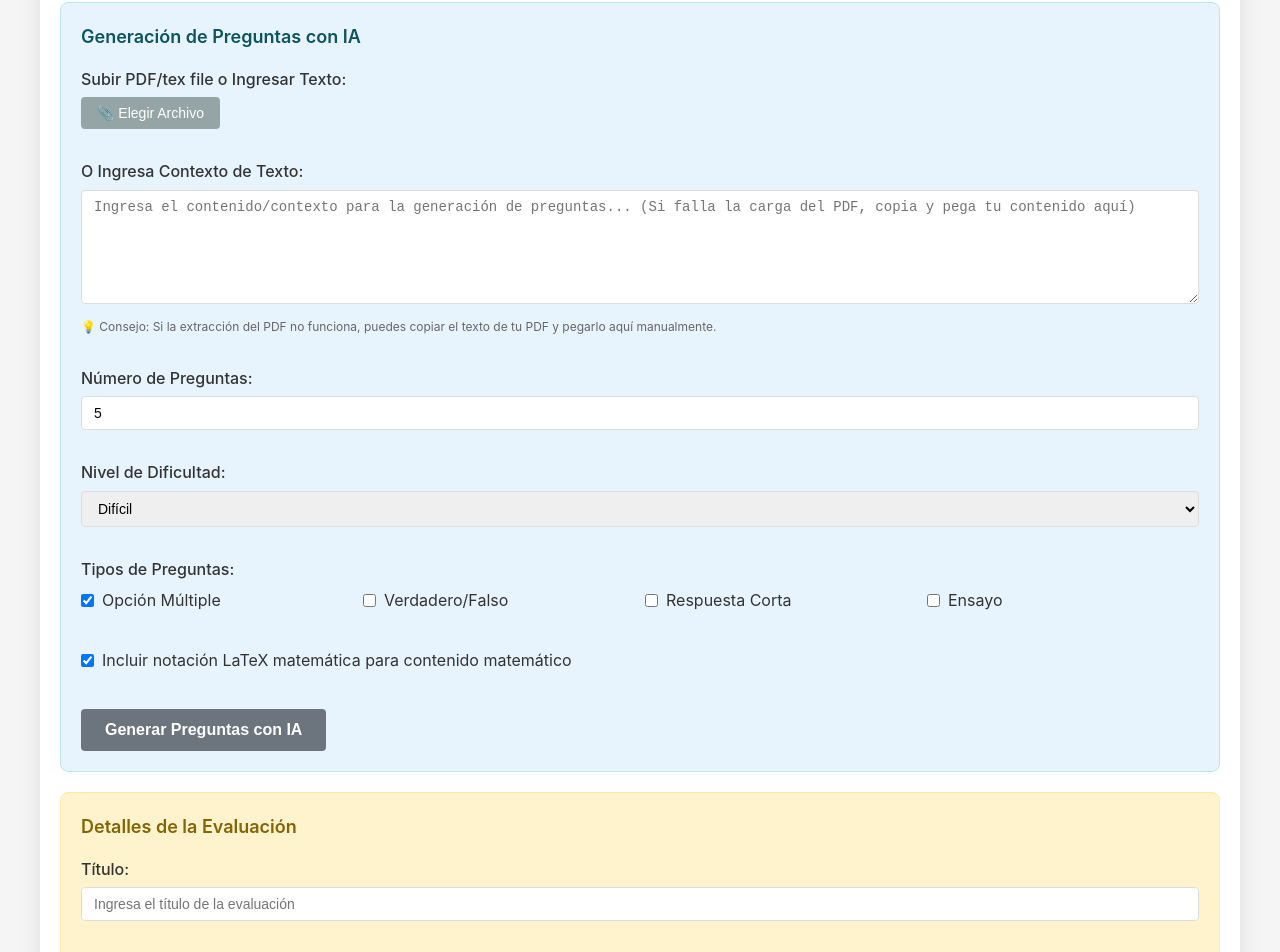
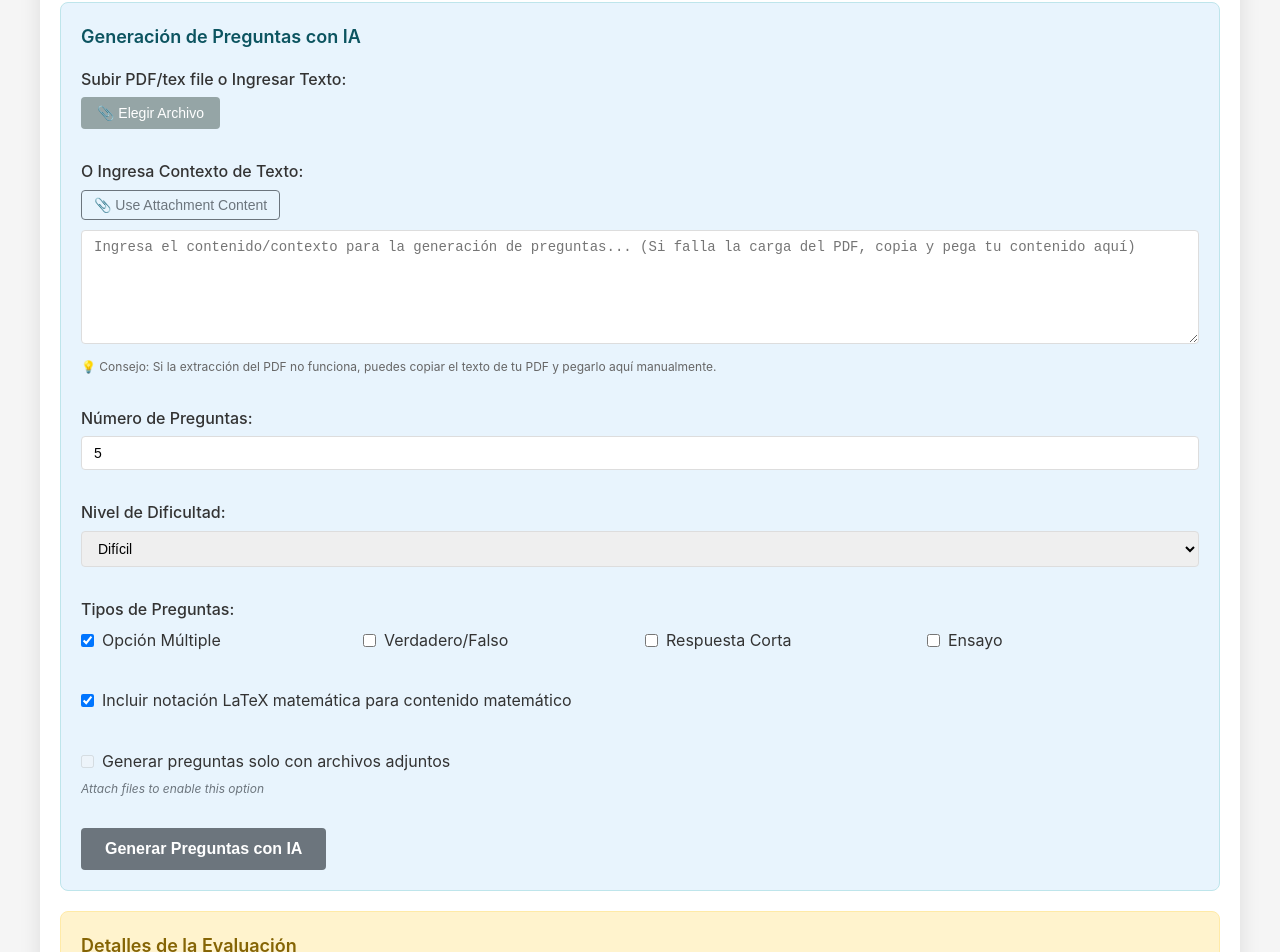
Before and after one commit to pinkfloydsito/ai2qti-canvas, a Svelte app: page / in a window 1280 px wide. Shown: the part 309-1261 px from the top of the page. Built offline with nearby package versions, Linux system fonts and the light colour scheme.

Commit message:
jsonrepair added

```diff
--- a/package.json
+++ b/package.json
@@ -48,6 +48,7 @@
     "@google/genai": "^1.10.0",
     "@google/generative-ai": "^0.2.0",
     "electron-log": "^5.4.1",
+    "jsonrepair": "^3.13.0",
     "katex": "^0.16.0",
     "marked": "^12.0.0",
     "node-fetch": "^2.7.0",
--- a/src/components/AIGeneration.svelte
+++ b/src/components/AIGeneration.svelte
@@ -10,6 +10,15 @@
   let llmConfig = $llmStore;
   let fileInput;
   let attachedFiles = [];
+  let useAttachmentOnly = false;
+
+  // Default prompt for attachment-only mode
+  const attachmentOnlyPrompt = `Generar preguntas basadas únicamente en los archivos adjuntos.
+      No usar texto adicional, considerar uso de las tildes, sen en vez de sin para las funciones in latex. Considerar que los ejercicios empiezan en \\begin{ejerc}, tomar todos los ejercicios y no solo el primero.
+      No usar el texto de contexto, solo los archivos adjuntos.`;
+
+  // Reactive variable to track if files are attached
+  $: hasAttachedFiles = attachedFiles.length > 0 || aiParams.fileName;
 
   // Subscribe to store changes
   aiGenerationStore.subscribe((value) => {
@@ -61,6 +70,11 @@
     if (fileInput) {
       fileInput.value = "";
     }
+
+    // If attachment-only mode is enabled, update context text
+    if (useAttachmentOnly && hasAttachedFiles) {
+      aiGenerationActions.updateParams({ contextText: attachmentOnlyPrompt });
+    }
   }
 
   function triggerFileUpload() {
@@ -69,6 +83,11 @@
 
   function removeFile(index) {
     attachedFiles = attachedFiles.filter((_, i) => i !== index);
+
+    // If no files remain and attachment-only mode is enabled, clear context text
+    if (attachedFiles.length === 0 && useAttachmentOnly) {
+      aiGenerationActions.updateParams({ contextText: "" });
+    }
   }
 
   function handleContextTextChange(event) {
@@ -103,6 +122,23 @@
 
   function handleIncludeMathChange(event) {
     aiGenerationActions.updateParams({ includeMath: event.target.checked });
+  }
+
+  function handleAttachmentOnlyChange(event) {
+    useAttachmentOnly = event.target.checked;
+
+    if (useAttachmentOnly && hasAttachedFiles) {
+      // Set the default prompt when enabling attachment-only mode
+      aiGenerationActions.updateParams({ contextText: attachmentOnlyPrompt });
+    } else if (!useAttachmentOnly) {
+      // Clear the prompt when disabling attachment-only mode
+      aiGenerationActions.updateParams({ contextText: "" });
+    }
+  }
+
+  function useAttachmentOnlyPrompt() {
+    aiGenerationActions.updateParams({ contextText: attachmentOnlyPrompt });
+    useAttachmentOnly = true;
   }
 
   async function generateQuestions() {
@@ -144,6 +180,11 @@
     aiGenerationActions.clearPdf();
     if (fileInput) {
       fileInput.value = "";
+    }
+
+    // If attachment-only mode is enabled and no files remain, clear context text
+    if (useAttachmentOnly && !hasAttachedFiles) {
+      aiGenerationActions.updateParams({ contextText: "" });
     }
   }
 </script>
@@ -204,6 +245,16 @@
 
     <div class="form-group">
       <label for="contextText">{$t("aiGeneration.contextText")}</label>
+      <div class="context-controls">
+        <button
+          class="btn btn-outline"
+          type="button"
+          on:click={useAttachmentOnlyPrompt}
+          disabled={!hasAttachedFiles}
+        >
+          📎 Use Attachment Content
+        </button>
+      </div>
       <textarea
         id="contextText"
         placeholder={$t("aiGeneration.contextPlaceholder")}
@@ -222,8 +273,14 @@
         value={aiParams.questionCount}
         min="1"
         max="20"
+        disabled={hasAttachedFiles && useAttachmentOnly}
         on:input={handleQuestionCountChange}
       />
+      {#if hasAttachedFiles && useAttachmentOnly}
+        <small class="disabled-note"
+          >Question count disabled when using attachment-only mode</small
+        >
+      {/if}
     </div>
 
     <div class="form-group">
@@ -231,6 +288,7 @@
       <select
         id="difficultyLevel"
         value={aiParams.difficultyLevel}
+        disabled={hasAttachedFiles && useAttachmentOnly}
         on:change={handleDifficultyChange}
       >
         <option value="easy">{$t("aiGeneration.difficultyLevels.easy")}</option>
@@ -242,23 +300,37 @@
           >{$t("aiGeneration.difficultyLevels.mixed")}</option
         >
       </select>
+      {#if hasAttachedFiles && useAttachmentOnly}
+        <small class="disabled-note"
+          >Difficulty disabled when using attachment-only mode</small
+        >
+      {/if}
     </div>
 
     <div class="form-group">
       <label>{$t("aiGeneration.questionTypes")}</label>
       <div class="checkbox-group">
         {#each questionTypeOptions as option}
-          <label class="checkbox-label">
+          <label
+            class="checkbox-label"
+            class:disabled={hasAttachedFiles && useAttachmentOnly}
+          >
             <input
               type="checkbox"
               value={option.value}
               checked={aiParams.questionTypes.includes(option.value)}
+              disabled={hasAttachedFiles && useAttachmentOnly}
               on:change={handleQuestionTypeChange}
             />
             {option.label}
           </label>
         {/each}
       </div>
+      {#if hasAttachedFiles && useAttachmentOnly}
+        <small class="disabled-note"
+          >Question types disabled when using attachment-only mode</small
+        >
+      {/if}
     </div>
 
     <div class="form-group">
@@ -270,6 +342,21 @@
         />
         {$t("aiGeneration.includeMath")}
       </label>
+    </div>
+
+    <div class="form-group">
+      <label class="checkbox-label">
+        <input
+          type="checkbox"
+          checked={useAttachmentOnly}
+          disabled={!hasAttachedFiles}
+          on:change={handleAttachmentOnlyChange}
+        />
+        Generar preguntas solo con archivos adjuntos
+      </label>
+      {#if !hasAttachedFiles}
+        <small class="disabled-note">Attach files to enable this option</small>
+      {/if}
     </div>
 
     <button
@@ -416,6 +503,51 @@
     cursor: not-allowed;
   }
 
+  .context-controls {
+    margin-bottom: 10px;
+  }
+
+  .btn-outline {
+    background: transparent;
+    border: 1px solid #17a2b8;
+    color: #17a2b8;
+    padding: 6px 12px;
+    font-size: 14px;
+    border-radius: 4px;
+    cursor: pointer;
+    transition: all 0.2s ease;
+  }
+
+  .btn-outline:hover:not(:disabled) {
+    background: #17a2b8;
+    color: white;
+  }
+
+  .btn-outline:disabled {
+    border-color: #6c757d;
+    color: #6c757d;
+    cursor: not-allowed;
+  }
+
+  .disabled-note {
+    color: #6c757d;
+    font-style: italic;
+    margin-top: 5px;
+    display: block;
+  }
+
+  .checkbox-label.disabled {
+    opacity: 0.6;
+    cursor: not-allowed;
+  }
+
+  input:disabled,
+  select:disabled {
+    background-color: #e9ecef;
+    opacity: 0.6;
+    cursor: not-allowed;
+  }
+
   @media (max-width: 768px) {
     .upload-area {
       flex-direction: column;
--- a/src/llm-providers/json-extractor.js
+++ b/src/llm-providers/json-extractor.js
@@ -1,4 +1,5 @@
 import log from 'electron-log/main.js';
+import { jsonrepair } from 'jsonrepair'
 
 /**
  * Unified JSON extraction utility for all LLM providers
@@ -82,6 +83,8 @@ class JSONExtractor {
     log.info(`[${providerName}] Attempting to repair JSON...`);
 
     // Step 1: Fix LaTeX-specific issues FIRST (before other repairs)
+
+    repaired = jsonrepair(jsonStr)
     repaired = this.fixLatexEscapes(repaired);
 
     // Step 2: Fix common structural issues
```
Also changed, not shown: 2 other files (tests, documents, lock files or other folders).
